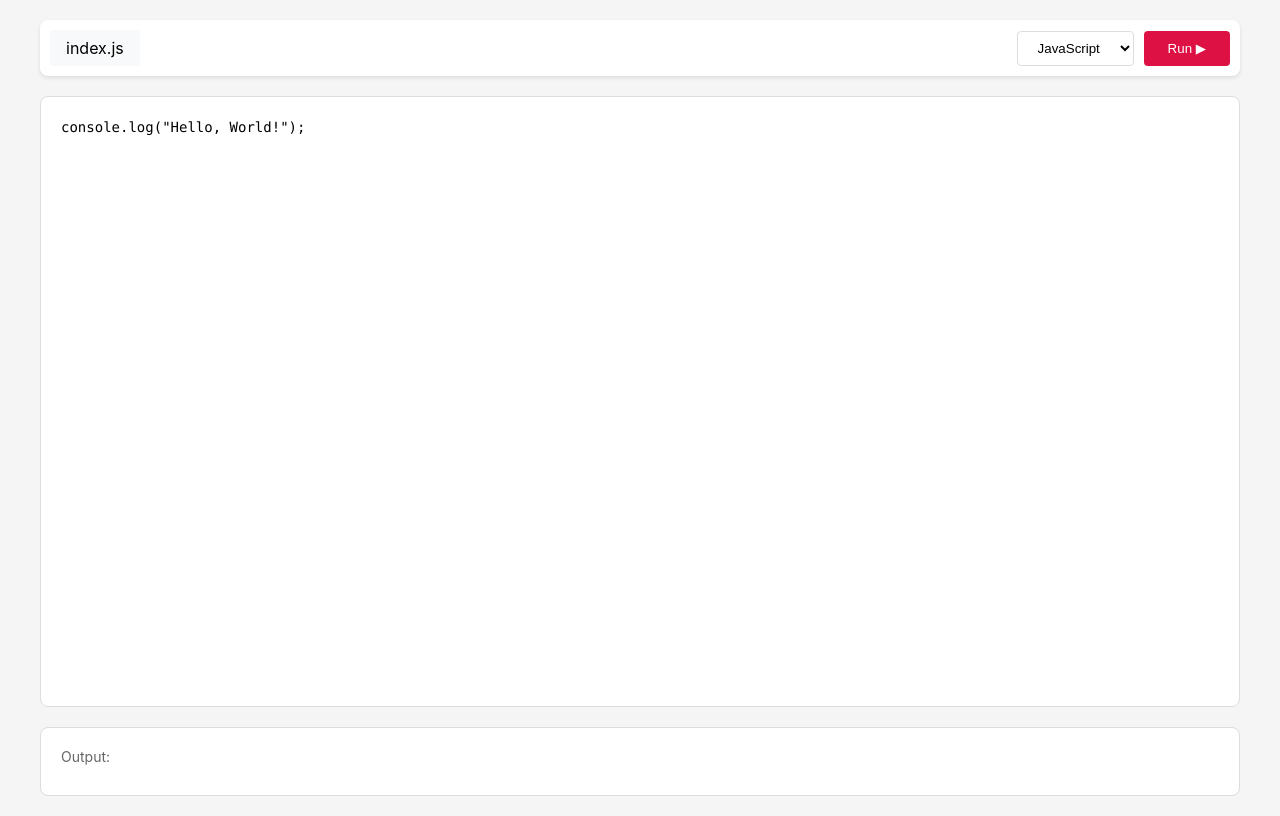
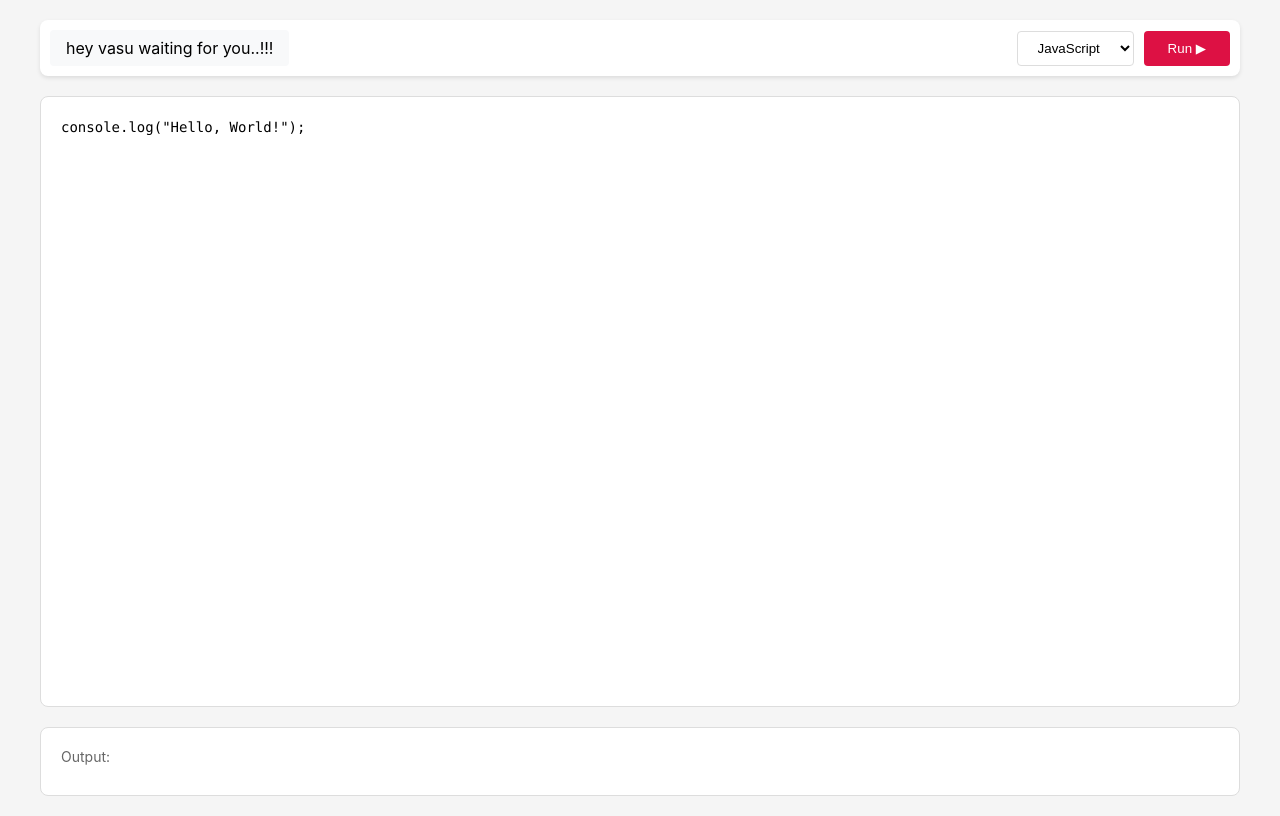
Before and after one commit to vasuUN/javascript_compiler, a plain HTML site: page index.html in a window 1280 px wide. Drawn offline with Linux system fonts and the light colour scheme.

Commit message:
Update index.html

```diff
--- a/index.html
+++ b/index.html
@@ -110,7 +110,7 @@
     <div class="container">
         <div class="header">
             <div class="file-tab">
-                index.js
+                hey vasu waiting for you..!!!
             </div>
             <div class="controls">
                 <select class="language-select">
```
